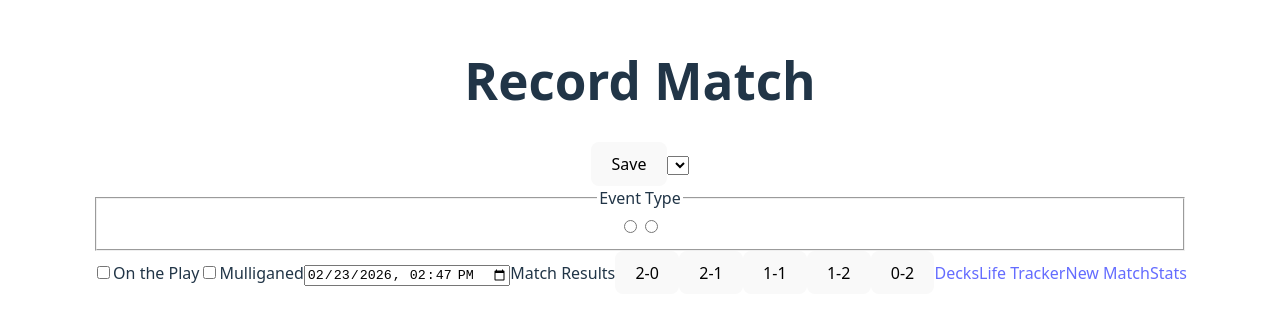
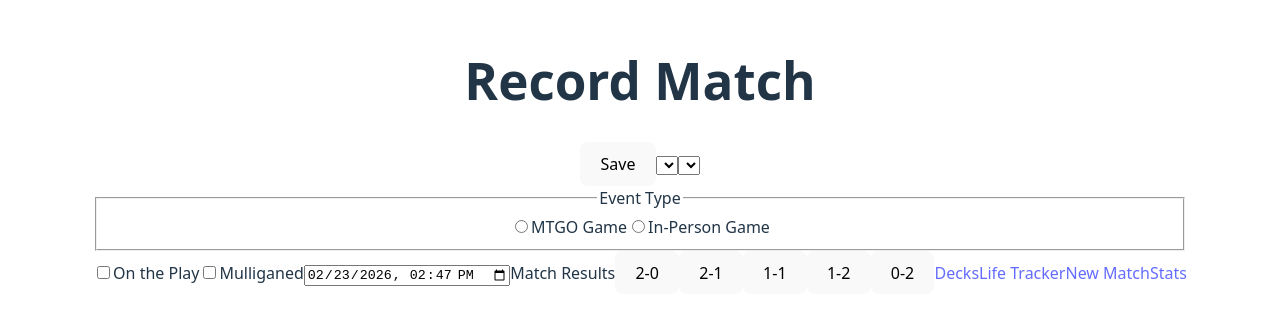
Before and after one commit to larabc/mtg-tracker, a React (Vite) app in the folder mtg-tracker/: page /new-match in a window 1280 px wide. Shown: the part 244-566 px from the top of the page. Built offline with nearby package versions, Linux system fonts and the light colour scheme.

Commit message:
Add opponents deck information on match creation

```diff
--- a/mtg-tracker/src/pages/NewMatch.tsx
+++ b/mtg-tracker/src/pages/NewMatch.tsx
@@ -13,6 +13,7 @@ export default function NewMatch() {
 
     const [matchData, setMatchData] = useState<NewMatch>({
         deckId: '',
+        opponentDeckId: '',
         eventType: '' as EventType,
         onThePlay: false,
         result: '' as MatchResult,
@@ -48,13 +49,20 @@ export default function NewMatch() {
             <label htmlFor="deck-select"></label>
             <select name="deckId" id="deck-select" onChange={handleInputChange}>
                 {decks.map(deck => (
-                    <option key={deck.id} value={deck.id}>{deck.name} ({deck.format})</option>
+                    <option key={deck.id} value={deck.name}>{deck.name} ({deck.format})</option>
+                ))}
+            </select>
+            <select name="opponentDeckId" id="opponent-deck-select" onChange={handleInputChange}>
+                {decks.map(deck => (
+                    <option key={deck.id} value={deck.name}>{deck.name} ({deck.format})</option>
                 ))}
             </select>
             <fieldset>
                 <legend>Event Type</legend>
-                <input type="radio" name="eventType" value="MTGO Game" onChange={handleInputChange} />
-                <input type="radio" name="eventType" value="In-Person Game" onChange={handleInputChange} />
+                <input type="radio" name="eventType" value="MTGO Game" id="mtgo" onChange={handleInputChange} />
+                <label htmlFor="mtgo">MTGO Game</label>
+                <input type="radio" name="eventType" value="In-Person Game" id="in-person" onChange={handleInputChange} />
+                <label htmlFor="in-person">In-Person Game</label>
             </fieldset>
             <input type="checkbox" id="on-the-play" name="onThePlay" onChange={handleCheckboxChange} />
             <label htmlFor="on-the-play">On the Play</label>
--- a/mtg-tracker/src/types/index.ts
+++ b/mtg-tracker/src/types/index.ts
@@ -36,6 +36,7 @@ export interface Deck {
 export interface Match {
     id: string
     deckId: string
+    opponentDeckId: string
     eventType: EventType
     onThePlay: boolean
     result: MatchResult
```
